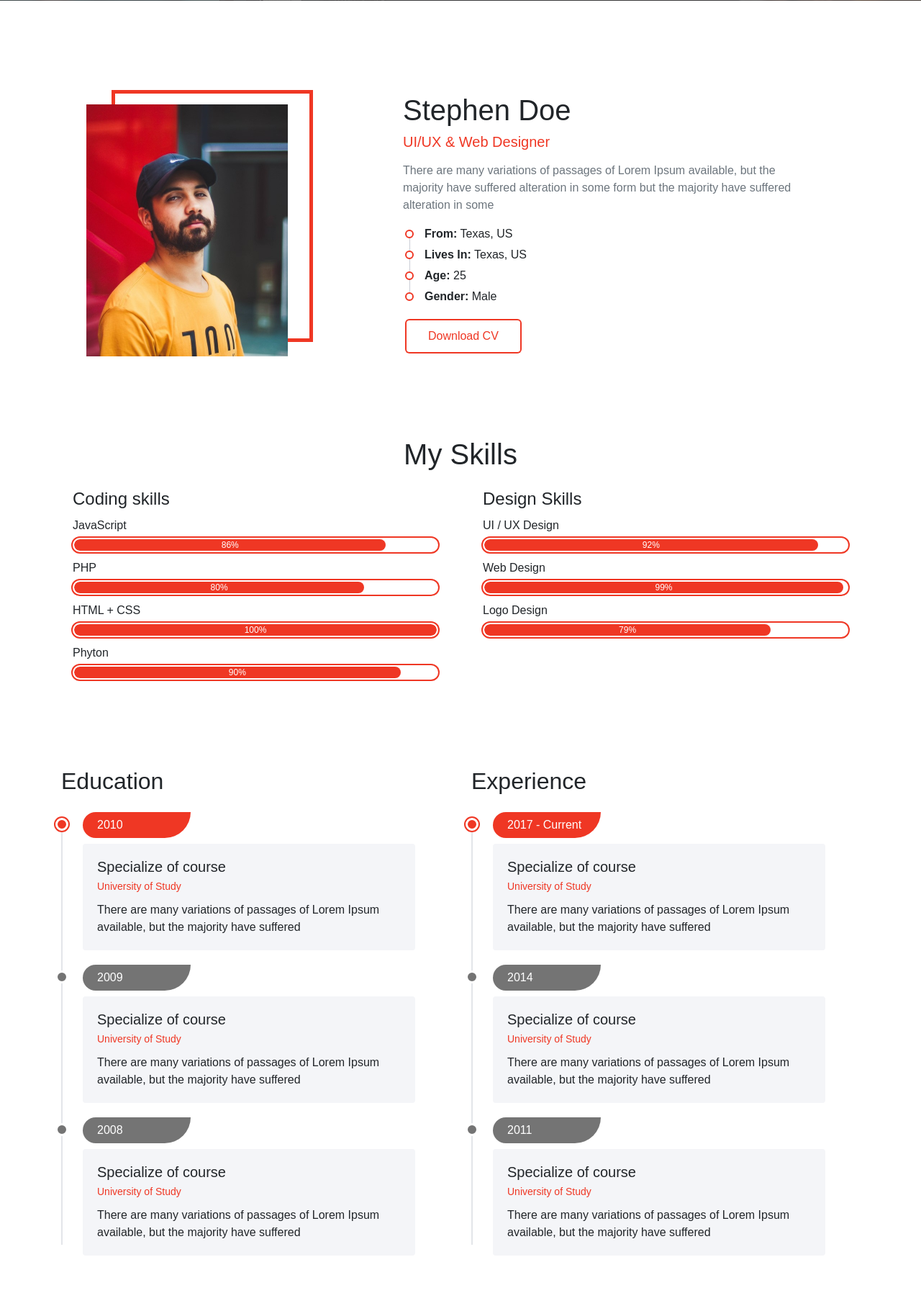
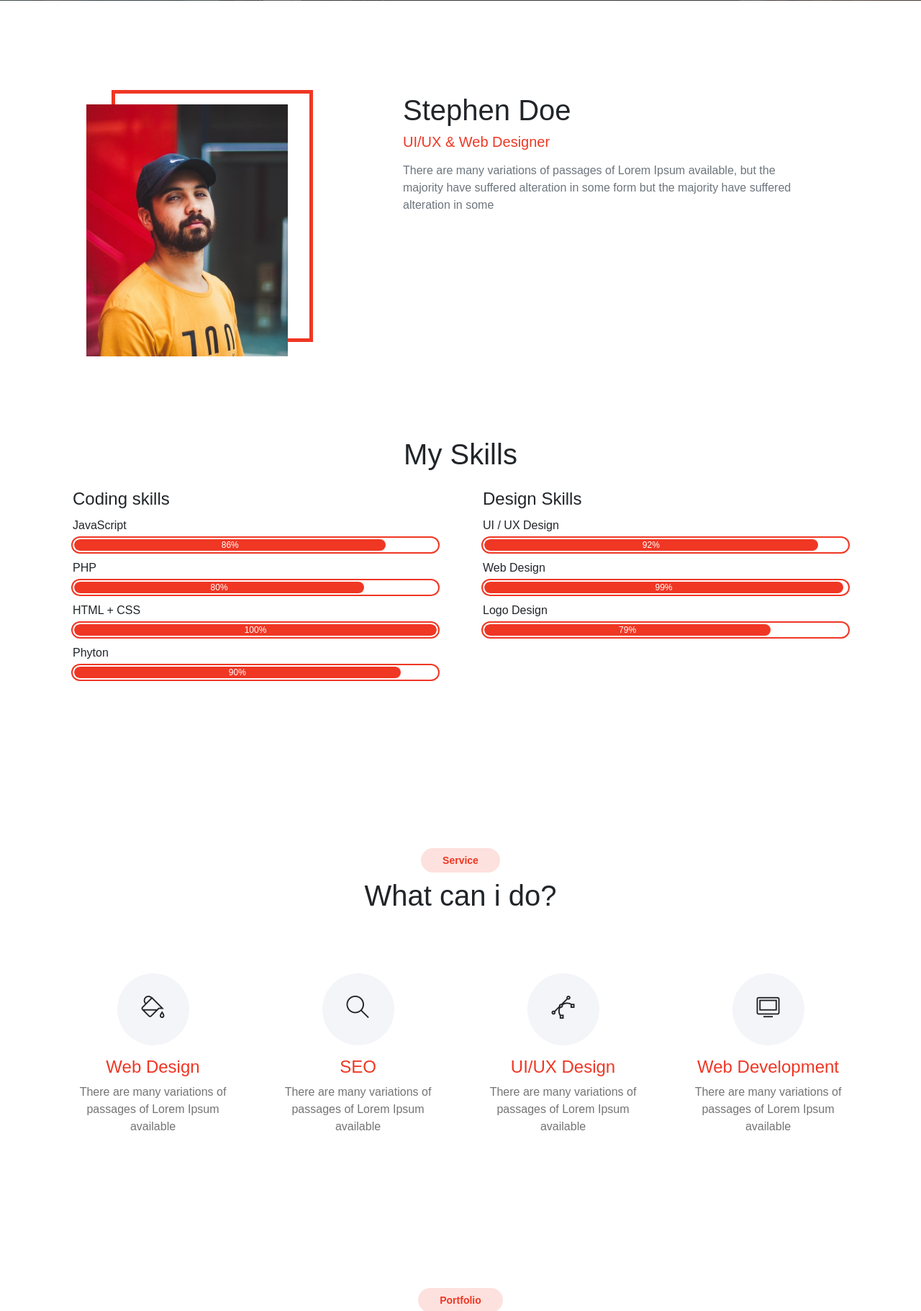
Before and after one commit to william-vanus/williamv-site, a Django app: page / in a window 1280 px wide. Shown: the part 699-2520 px from the top of the page at 72% size. Run offline with Django 4.2, Linux system fonts and the light colour scheme; some libraries are stand-ins or nearby versions; some web fonts are replaced.

Commit message:
Removing useless parts of index.html from core application

```diff
--- a/core/templates/contact.html
+++ b/core/templates/contact.html
@@ -7,11 +7,7 @@
       </div>
       <h1 class="text-center fw-normal wow fadeInUp">Get in touch</h1>
       <div class="row py-5">
-        <div class="col-lg-7 px-0 pr-lg-3 wow zoomIn">
-          <div class="vg-maps">
-            <div id="google-maps" style="width: 100%; height: 100%;"></div>
-          </div>
-        </div>
+
         <div class="col-lg-5">
           <form class="vg-contact-form">
             <div class="form-row">
--- a/core/templates/footer.html
+++ b/core/templates/footer.html
@@ -2,54 +2,5 @@
 <!-- Footer -->
   <div class="vg-footer">
     <h1 class="text-center">Virtual Folio</h1>
-    <div class="container">
-      <div class="row">
-        <div class="col-lg-4 py-3">
-          <div class="footer-info">
-            <p>Where to find me</p>
-            <hr class="divider">
-            <p class="fs-large fg-white">1600 Amphitheatre Parkway Mountain View, California 94043 US</p>
-          </div>
-        </div>
-        <div class="col-md-6 col-lg-3 py-3">
-          <div class="float-lg-right">
-            <p>Follow me</p>
-            <hr class="divider">
-            <ul class="list-unstyled">
-              <li><a href="#">Instagram</a></li>
-              <li><a href="#">Facebook</a></li>
-              <li><a href="#">Twitter</a></li>
-              <li><a href="#">Youtube</a></li>
-            </ul>
-          </div>
-        </div>
-        <div class="col-md-6 col-lg-3 py-3">
-          <div class="float-lg-right">
-            <p>Contact me</p>
-            <hr class="divider">
-            <ul class="list-unstyled">
-              <li>info@virtual.com</li>
-              <li>+8890234</li>
-              <li>+813023</li>
-            </ul>
-          </div>
-        </div>
-      </div>
-      <div class="row justify-content-center mt-3">
-        <div class="col-12 mb-3">
-          <h3 class="fw-normal text-center">Subscribe</h3>
-        </div>
-        <div class="col-lg-6">
-          <form class="mb-3">
-            <div class="input-group">
-              <input type="text" class="form-control" placeholder="Email address">
-              <input type="submit" class="btn btn-theme no-shadow" value="Subscribe">
-            </div>
-          </form>
-        </div>
-        <div class="col-12">
-          <p class="text-center mb-0 mt-4">Copyright &copy;2020. All right reserved | This template is made with <span class="ti-heart fg-theme-red"></span> by <a href="https://www.macodeid.com/">MACode ID</a></p>
-        </div>
-      </div>
-    </div>
+    <br>
   </div> <!-- End footer -->
--- a/core/templates/header.html
+++ b/core/templates/header.html
@@ -20,13 +20,6 @@
           <h1 class="fw-light">Stephen Doe</h1>
           <h5 class="fg-theme mb-3">UI/UX & Web Designer</h5>
           <p class="text-muted">There are many variations of passages of Lorem Ipsum available, but the majority have suffered alteration in some form but the majority have suffered alteration in some</p>
-          <ul class="theme-list">
-            <li><b>From:</b> Texas, US</li>
-            <li><b>Lives In:</b> Texas, US</li>
-            <li><b>Age:</b> 25</li>
-            <li><b>Gender:</b> Male</li>
-          </ul>
-          <button class="btn btn-theme-outline">Download CV</button>
         </div>
       </div>
     </div>
@@ -87,66 +80,4 @@
         </div>
       </div>
     </div>
-    <div class="container pt-5">
-      <div class="row">
-        <div class="col-md-6 wow fadeInRight">
-          <h2 class="fw-normal">Education</h2>
-          <ul class="timeline mt-4 pr-md-5">
-            <li>
-              <div class="title">2010</div>
-              <div class="details">
-                <h5>Specialize of course</h5>
-                <small class="fg-theme">University of Study</small>
-                <p>There are many variations of passages of Lorem Ipsum available, but the majority have suffered</p>
-              </div>
-            </li>
-            <li>
-              <div class="title">2009</div>
-              <div class="details">
-                <h5>Specialize of course</h5>
-                <small class="fg-theme">University of Study</small>
-                <p>There are many variations of passages of Lorem Ipsum available, but the majority have suffered</p>
-              </div>
-            </li>
-            <li>
-              <div class="title">2008</div>
-              <div class="details">
-                <h5>Specialize of course</h5>
-                <small class="fg-theme">University of Study</small>
-                <p>There are many variations of passages of Lorem Ipsum available, but the majority have suffered</p>
-              </div>
-            </li>
-          </ul>
-        </div>
-        <div class="col-md-6 wow fadeInRight" data-wow-delay="200ms">
-          <h2 class="fw-normal">Experience</h2>
-          <ul class="timeline mt-4 pr-md-5">
-            <li>
-              <div class="title">2017 - Current</div>
-              <div class="details">
-                <h5>Specialize of course</h5>
-                <small class="fg-theme">University of Study</small>
-                <p>There are many variations of passages of Lorem Ipsum available, but the majority have suffered</p>
-              </div>
-            </li>
-            <li>
-              <div class="title">2014</div>
-              <div class="details">
-                <h5>Specialize of course</h5>
-                <small class="fg-theme">University of Study</small>
-                <p>There are many variations of passages of Lorem Ipsum available, but the majority have suffered</p>
-              </div>
-            </li>
-            <li>
-              <div class="title">2011</div>
-              <div class="details">
-                <h5>Specialize of course</h5>
-                <small class="fg-theme">University of Study</small>
-                <p>There are many variations of passages of Lorem Ipsum available, but the majority have suffered</p>
-              </div>
-            </li>
-          </ul>
-        </div>
-      </div>
-    </div>
   </div>
--- a/core/templates/navbar.html
+++ b/core/templates/navbar.html
@@ -31,11 +31,6 @@
               <a href="#contact" class="nav-link" data-animate="scrolling">Contact</a>
             </li>
           </ul>
-          <ul class="nav ml-auto">
-            <li class="nav-item">
-              <button class="btn btn-fab btn-theme no-shadow">En</button>
-            </li>
-          </ul>
         </div>
       </div>
     </div> <!-- End Navbar -->
```
